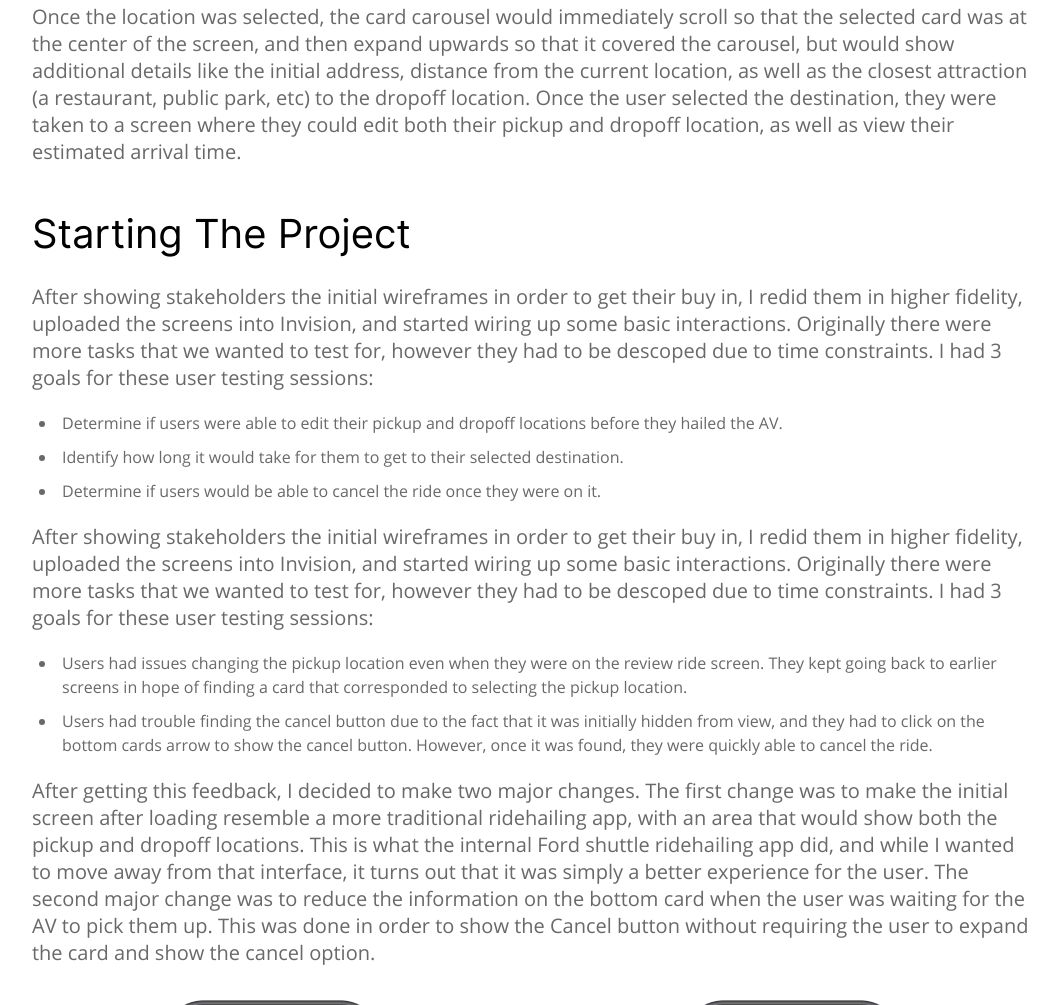
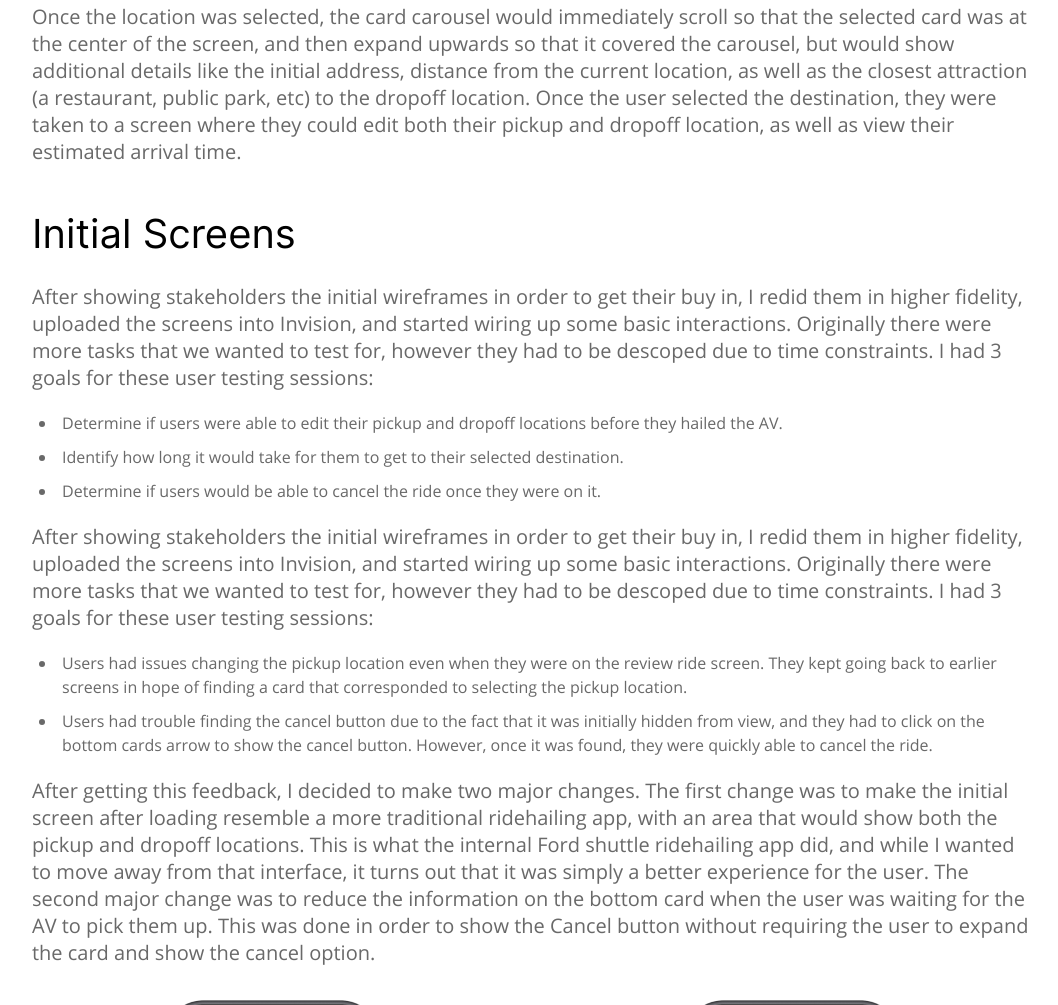
Before and after one commit to jdeheus/jdeheus.github.io, a plain HTML site: page ford_av.html in a window 1280 px wide. Shown: the part 1117-2122 px from the top of the page, without its empty margins (108-1166 px from the left). Drawn offline with Linux system fonts and the light colour scheme; files whose address does not match are found by name.

Commit message:
Add files via upload

```diff
--- a/ford_av.html
+++ b/ford_av.html
@@ -72,7 +72,7 @@
       <p class="section-title">Starting The Project</p>
       <p class="section-body">Initially, there weren’t many requirements given to me. I did know that there was a fixed list of locations that users could be picked up to and dropped off at, and that users needed to see their current location whenever possible. I initially based this ridehailing app on an internal shuttle app, but scrapped my initial effort due to the fact that I wanted to try creating a UI that would be a significant departure from an existing ridehailing app. I ended up coming up with a system that defaulted to the destination selection screen. On this screen, I let the user select a dropoff location by either clicking on a pin on the map, or by tapping a card at the bottom of the screen.</p>
       <p class="section-body uk-margin-medium-bottom">Once the location was selected, the card carousel would immediately scroll so that the selected card was at the center of the screen, and then expand upwards so that it covered the carousel, but would show additional details like the initial address, distance from the current location, as well as the closest attraction (a restaurant, public park, etc) to the dropoff location. Once the user selected the destination, they were taken to a screen where they could edit both their pickup and dropoff location, as well as view their estimated arrival time.</p>
-      <p class="section-title">Starting The Project</p>
+      <p class="section-title">Initial Screens</p>
       <p class="section-body">After showing stakeholders the initial wireframes in order to get their buy in, I redid them in higher fidelity, uploaded the screens into Invision, and started wiring up some basic interactions. Originally there were more tasks that we wanted to test for, however they had to be descoped due to time constraints. I had 3 goals for these user testing sessions:</p>
       <ul class="uk-list uk-list-disc">
         <li>Determine if users were able to edit their pickup and dropoff locations before they hailed the AV.</li>
```
